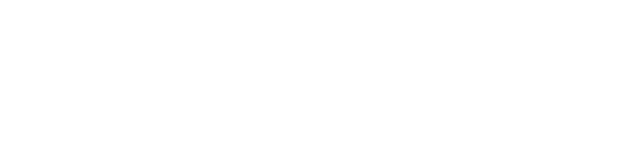
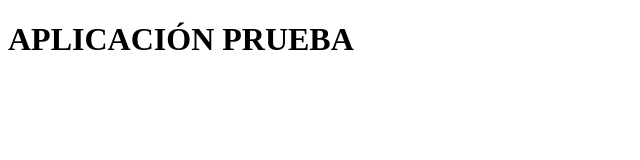
Before and after one commit to DianaMendi/NumeroSecreto, a plain HTML site: page index.html in a window 1280 px wide. Shown: the whole page, without its empty margins (0-640 px from the left). Drawn offline with Linux system fonts and the light colour scheme.

Commit message:
Cambio titulo index.html

```diff
--- a/index.html
+++ b/index.html
@@ -6,6 +6,6 @@
     <title>APLICACIÓN NÚMERO SECRETO</title>
 </head>
 <body>
-
+    <h1>APLICACIÓN PRUEBA</h1>
 </body>
 </html>
```
